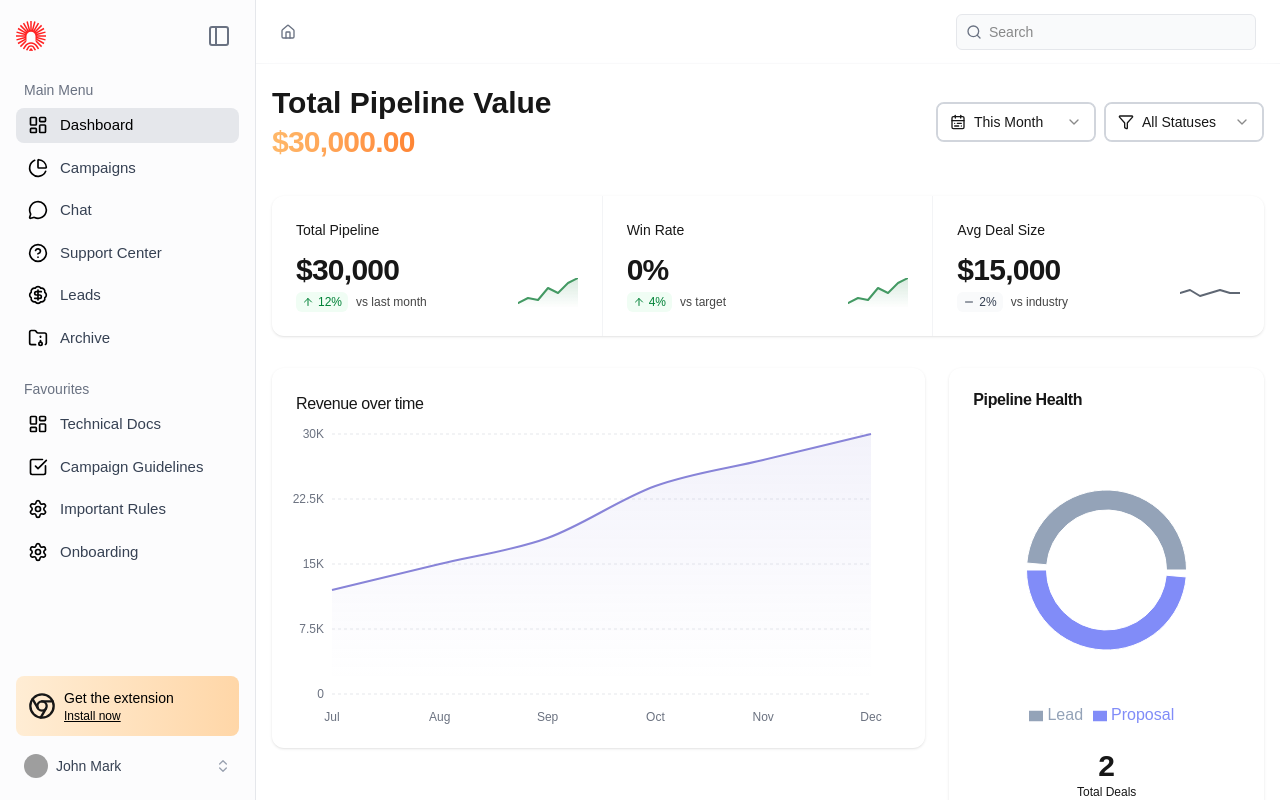
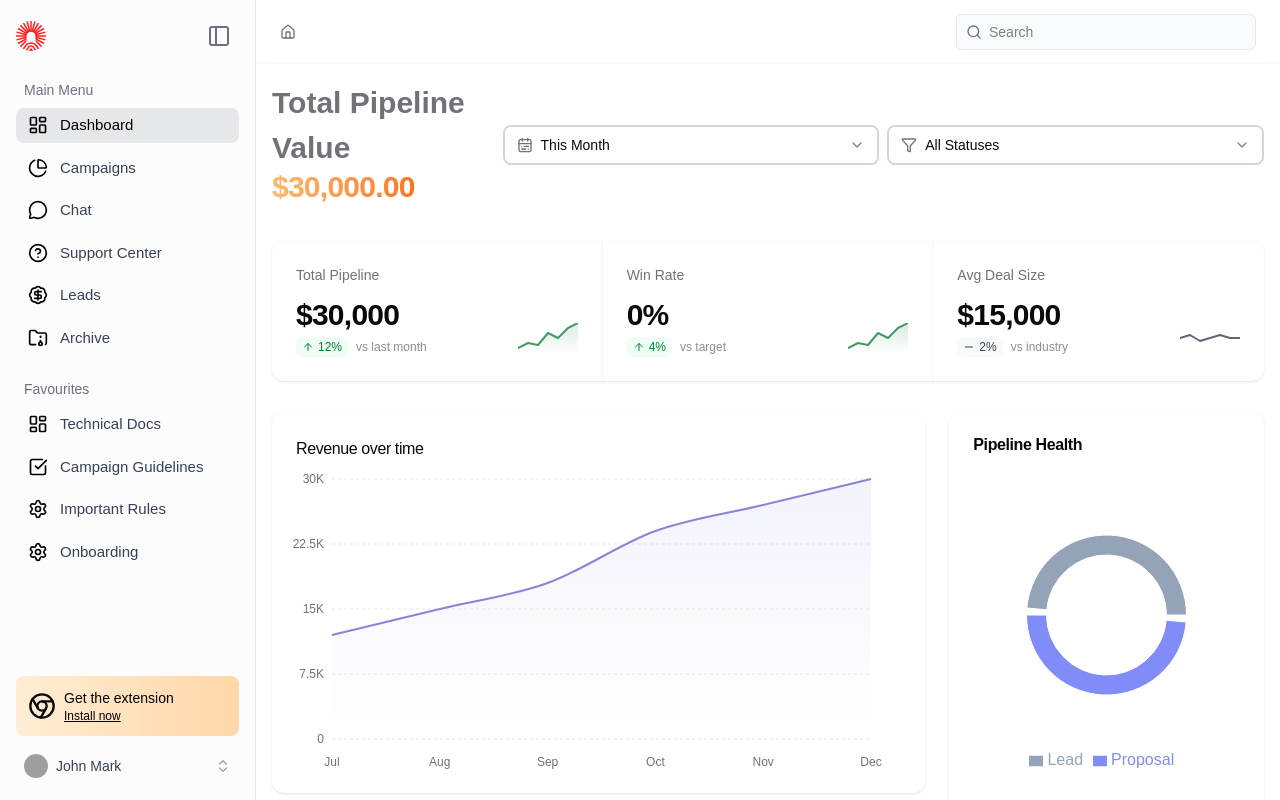
Before and after one commit to Ken2ie/dodo-test, a Next.js app: page / in a window 1280 px wide. Built offline with nearby package versions, Linux system fonts and the light colour scheme; grey boxes are pictures that could not be loaded.

Commit message:
feat: tooltip for sidnav

```diff
--- a/src/app/page.tsx
+++ b/src/app/page.tsx
@@ -55,7 +55,7 @@ export default function Home() {
             {revenue ? formatCurrency(revenue.totalRevenue) : "..."}
           </span>
         </div>
-        <div className="flex items-center gap-2">
+        <div className="flex items-center gap-2 sm:w-full">
           <Select
             // Time Range Filter
             value={timeRange}
@@ -66,7 +66,7 @@ export default function Home() {
               { label: "This Quarter", value: "this_quarter", icon: Calendar },
               { label: "This Year", value: "this_year", icon: Calendar },
             ]}
-            className="w-[160px] border-gray-300 rounded-lg border-2"
+            className="w-[160px] sm:w-full border-gray-300 rounded-lg border-2"
             placeholder="Time Range"
           />
           <Select
@@ -78,7 +78,7 @@ export default function Home() {
               { label: "Pending", value: "pending", icon: Clock },
               { label: "Closed", value: "closed", icon: CheckCircle2 },
             ]}
-            className="w-[160px] border-gray-300 rounded-lg border-2"
+            className="w-[160px] sm:w-full border-gray-300 rounded-lg border-2"
             placeholder="Status"
           />
         </div>
--- /dev/null
+++ b/src/components/charts/ChartEmptyState.tsx
@@ -0,0 +1,23 @@
+import { LucideIcon, BarChart3 } from "lucide-react";
+
+interface ChartEmptyStateProps {
+    title?: string;
+    description?: string;
+    icon?: LucideIcon;
+}
+
+export function ChartEmptyState({
+    title = "No data available",
+    description = "There is no data to display for the selected period.",
+    icon: Icon = BarChart3
+}: ChartEmptyStateProps) {
+    return (
+        <div className="flex flex-col items-center justify-center h-full w-full p-6 text-center animate-in fade-in-50">
+            <div className="flex h-12 w-12 items-center justify-center rounded-full bg-muted/50 mb-4">
+                <Icon className="h-6 w-6 text-muted-foreground/50" />
+            </div>
+            <h3 className="text-sm font-medium text-foreground mb-1">{title}</h3>
+            <p className="text-xs text-muted-foreground max-w-[180px]">{description}</p>
+        </div>
+    );
+}
--- a/src/components/charts/DealStageChart.tsx
+++ b/src/components/charts/DealStageChart.tsx
@@ -4,6 +4,7 @@ import { useCrmAnalytics } from "@/hooks/useCrmAnalytics";
 import { useGetDealsQuery } from "@/services/crm.api";
 import { useTenant } from "@/hooks/useTenant";
 import { filterDeals } from "@/utils/filterDeals";
+import { ChartEmptyState } from "./ChartEmptyState";
 
 const COLORS = {
     lead: '#94a3b8',
@@ -43,6 +44,25 @@ export function DealStageChart({ timeRange, status }: DealStageChartProps) {
             color: COLORS[stage as keyof typeof COLORS]
         }));
 
+    if (deals.length > 0 && data.length === 0) {
+        // Data exists but all filtered out or zero
+        return (
+            <Card className="h-full">
+                <CardHeader>
+                    <CardTitle>Pipeline Health</CardTitle>
+                </CardHeader>
+                <CardContent>
+                    <div className="h-[300px]">
+                        <ChartEmptyState
+                            title="No deals found"
+                            description="Adjust filters to see deal stages."
+                        />
+                    </div>
+                </CardContent>
+            </Card>
+        );
+    }
+
     return (
         <Card className="h-full">
             <CardHeader>
--- a/src/components/charts/DealsBySourceChart.tsx
+++ b/src/components/charts/DealsBySourceChart.tsx
@@ -6,6 +6,7 @@ import { useCrmAnalytics } from "@/hooks/useCrmAnalytics";
 import { useGetDealsQuery } from "@/services/crm.api";
 import { useTenant } from "@/hooks/useTenant";
 import { filterDeals } from "@/utils/filterDeals";
+import { ChartEmptyState } from "./ChartEmptyState";
 
 interface DealsBySourceChartProps {
     timeRange?: string;
@@ -23,6 +24,21 @@ export function DealsBySourceChart({ timeRange, status }: DealsBySourceChartProp
         name: source.charAt(0).toUpperCase() + source.slice(1),
         count
     }));
+
+    if (deals.length > 0 && data.every(d => d.count === 0)) {
+        return (
+            <Card>
+                <CardHeader>
+                    <CardTitle>Deals by Source</CardTitle>
+                </CardHeader>
+                <CardContent>
+                    <div className="h-[300px]">
+                        <ChartEmptyState />
+                    </div>
+                </CardContent>
+            </Card>
+        );
+    }
 
     return (
         <Card>
--- a/src/components/charts/RevenueChart.tsx
+++ b/src/components/charts/RevenueChart.tsx
@@ -5,6 +5,7 @@ import { Card, CardContent, CardHeader, CardTitle } from "@/components/ui/Card";
 import { formatCurrency, formatCompactNumber } from "@/utils/format";
 import { useDashboardStats } from "@/hooks/useDashboardStats";
 import { useMemo } from "react";
+import { ChartEmptyState } from "./ChartEmptyState";
 
 interface RevenueChartProps {
     timeRange?: string;
@@ -33,7 +34,20 @@ export function RevenueChart({ timeRange, status }: RevenueChartProps) {
         );
     }
 
-    if (!revenue) return null;
+    if (!revenue || chartData.length === 0) {
+        return (
+            <Card className="col-span-1 md:col-span-2">
+                <CardHeader className="flex flex-row items-center justify-between space-y-0 pb-2">
+                    <CardTitle className="text-base font-normal">Revenue over time</CardTitle>
+                </CardHeader>
+                <CardContent className="pl-0">
+                    <div className="h-[300px] w-full">
+                        <ChartEmptyState />
+                    </div>
+                </CardContent>
+            </Card>
+        );
+    }
 
     return (
         <Card className="col-span-1 md:col-span-2">
--- a/src/components/charts/RevenueForecastChart.tsx
+++ b/src/components/charts/RevenueForecastChart.tsx
@@ -4,6 +4,7 @@ import { useCrmAnalytics } from "@/hooks/useCrmAnalytics";
 import { useGetDealsQuery } from "@/services/crm.api";
 import { useTenant } from "@/hooks/useTenant";
 import { filterDeals } from "@/utils/filterDeals";
+import { ChartEmptyState } from "./ChartEmptyState";
 
 interface RevenueForecastChartProps {
     timeRange?: string;
@@ -24,6 +25,21 @@ export function RevenueForecastChart({ timeRange, status }: RevenueForecastChart
             deals: count,
             revenue: count * 15000 // Mock avg value projection
         }));
+
+    if (deals.length > 0 && data.length === 0) {
+        return (
+            <Card className="h-full">
+                <CardHeader>
+                    <CardTitle>Revenue Forecast</CardTitle>
+                </CardHeader>
+                <CardContent>
+                    <div className="h-[300px]">
+                        <ChartEmptyState />
+                    </div>
+                </CardContent>
+            </Card>
+        );
+    }
 
     return (
         <Card className="h-full">
--- /dev/null
+++ b/src/components/ui/Tooltip.tsx
@@ -0,0 +1,43 @@
+"use client";
+
+import * as React from "react";
+import { cn } from "@/utils/cn";
+
+interface TooltipProps {
+    children: React.ReactNode;
+    content: string;
+    side?: "top" | "right" | "bottom" | "left";
+    className?: string;
+}
+
+export function Tooltip({ children, content, side = "right", className }: TooltipProps) {
+    const [isVisible, setIsVisible] = React.useState(false);
+
+    return (
+        <div
+            className="relative flex items-center"
+            onMouseEnter={() => setIsVisible(true)}
+            onMouseLeave={() => setIsVisible(false)}
+        >
+            {children}
+            {isVisible && (
+                <div
+                    className={cn(
+                        "absolute z-50 px-3 py-1.5 text-xs font-medium text-primary-foreground bg-primary rounded-md shadow-md animate-in fade-in-0 zoom-in-95",
+                        side === "right" && "left-full ml-2",
+                        side === "left" && "right-full mr-2",
+                        side === "top" && "bottom-full mb-2",
+                        side === "bottom" && "top-full mt-2",
+                        className
+                    )}
+                >
+                    {content}
+                </div>
+            )}
+        </div>
+    );
+}
+
+export function TooltipProvider({ children }: { children: React.ReactNode }) {
+    return <>{children}</>;
+}
--- a/src/styles/globals.css
+++ b/src/styles/globals.css
@@ -3,18 +3,51 @@
 @theme inline {
   --color-background: var(--background);
   --color-foreground: var(--foreground);
+  --color-card: var(--card);
+  --color-card-foreground: var(--card-foreground);
+  --color-popover: var(--popover);
+  --color-popover-foreground: var(--popover-foreground);
+  --color-primary: var(--primary);
+  --color-primary-foreground: var(--primary-foreground);
+  --color-secondary: var(--secondary);
+  --color-secondary-foreground: var(--secondary-foreground);
+  --color-muted: var(--muted);
+  --color-muted-foreground: var(--muted-foreground);
+  --color-accent: var(--accent);
+  --color-accent-foreground: var(--accent-foreground);
+  --color-destructive: var(--destructive);
+  --color-destructive-foreground: var(--destructive-foreground);
+  --color-border: var(--border);
+  --color-input: var(--input);
+  --color-ring: var(--ring);
+  --radius-sm: calc(var(--radius) - 4px);
+  --radius-md: calc(var(--radius) - 2px);
+  --radius-lg: var(--radius);
   --font-sans: var(--font-geist-sans);
   --font-mono: var(--font-geist-mono);
 }
 
 :root {
   --background: #ffffff;
-  --foreground: #171717;
-  --muted: #f5f5f5;
-  --muted-foreground: #737373;
+  --foreground: #09090b;
   --card: #ffffff;
-  --card-foreground: #171717;
-  --border: #e5e5e5;
+  --card-foreground: #09090b;
+  --popover: #ffffff;
+  --popover-foreground: #09090b;
+  --primary: #18181b;
+  --primary-foreground: #fafafa;
+  --secondary: #f4f4f5;
+  --secondary-foreground: #18181b;
+  --muted: #f4f4f5;
+  --muted-foreground: #71717a;
+  --accent: #f4f4f5;
+  --accent-foreground: #18181b;
+  --destructive: #ef4444;
+  --destructive-foreground: #fafafa;
+  --border: #e4e4e7;
+  --input: #e4e4e7;
+  --ring: #18181b;
+  --radius: 0.5rem;
   --chart-1: #3b82f6;
   --chart-2: #10b981;
   --chart-3: #f59e0b;
@@ -23,13 +56,25 @@
 }
 
 .dark {
-  --background: #0a0a0a;
-  --foreground: #ededed;
-  --muted: #262626;
-  --muted-foreground: #a3a3a3;
-  --card: #171717;
-  --card-foreground: #ededed;
-  --border: #262626;
+  --background: #09090b;
+  --foreground: #fafafa;
+  --card: #09090b;
+  --card-foreground: #fafafa;
+  --popover: #09090b;
+  --popover-foreground: #fafafa;
+  --primary: #fafafa;
+  --primary-foreground: #18181b;
+  --secondary: #27272a;
+  --secondary-foreground: #fafafa;
+  --muted: #27272a;
+  --muted-foreground: #a1a1aa;
+  --accent: #27272a;
+  --accent-foreground: #fafafa;
+  --destructive: #7f1d1d;
+  --destructive-foreground: #fafafa;
+  --border: #27272a;
+  --input: #27272a;
+  --ring: #d4d4d8;
   --chart-1: #3b82f6;
   --chart-2: #10b981;
   --chart-3: #f59e0b;
```
Also changed, not shown: src/components/layout/Sidebar.tsx (+23 -4 lines).
